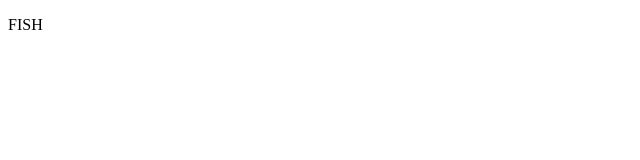
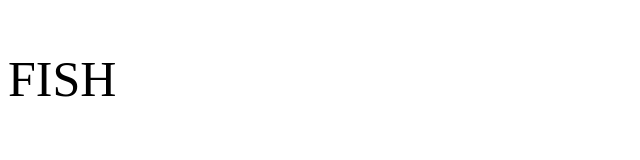
Before and after one commit to Richardp123/D3Lab, a plain HTML site: page index.html in a window 1280 px wide. Shown: the whole page, without its empty margins (0-640 px from the left). Drawn offline with Linux system fonts and the light colour scheme.

Commit message:
index.html

```diff
--- a/index.html
+++ b/index.html
@@ -5,7 +5,7 @@
 cats
 </title>
 <style>
-.fish { font-size="50px; font-color:brown;}
+.fish { font-size:50px; font-color:brown;}
 </style>
 </head>
 <body>
```
